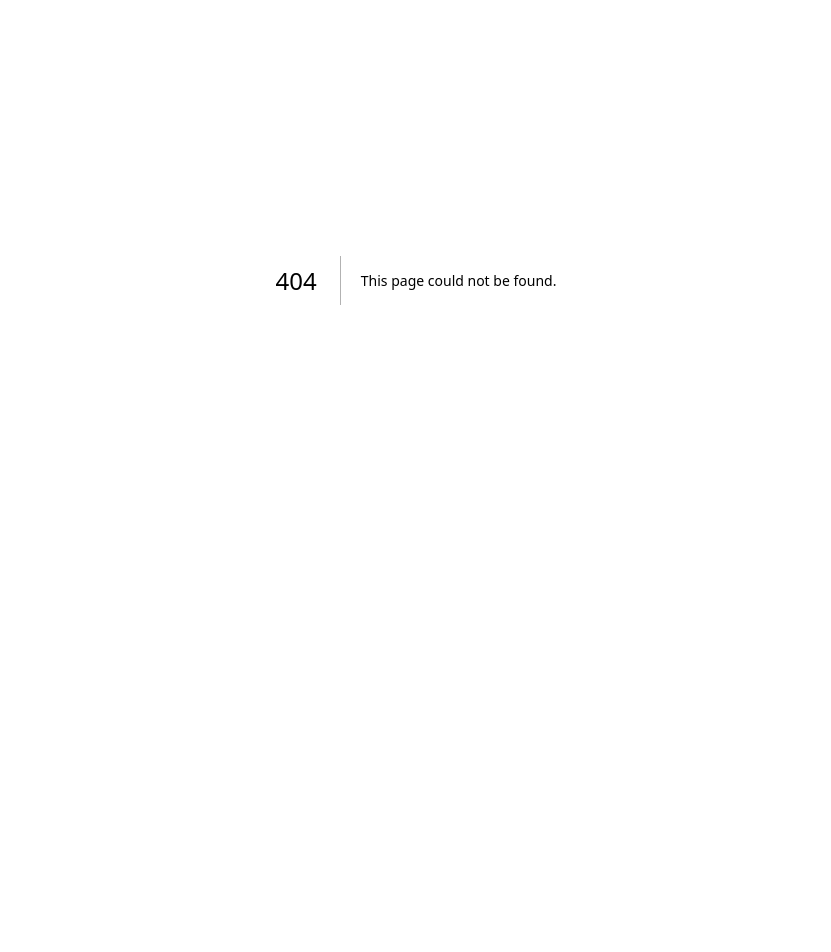
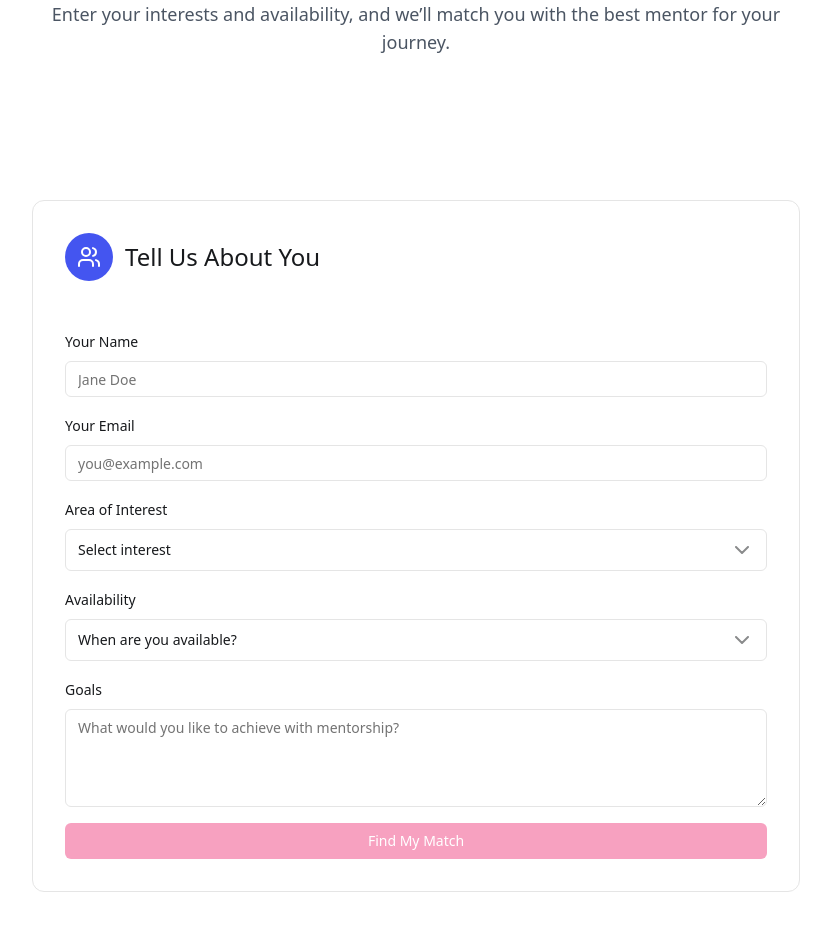
Before and after one commit to angelztang/internationalgirlsacademy, a Next.js app in the folder frontend/: page /match in a window 1280 px wide. Before the commit this address had no page. Shown: the part 120-1072 px from the top of the page, without its empty margins (224-1055 px from the left). Before the commit the page ends 800 px from the top, so only its background shows below. Built offline with nearby package versions, Linux system fonts and the light colour scheme.

Commit message:
Started Auth Context

```diff
--- a/frontend/src/app/layout.tsx
+++ b/frontend/src/app/layout.tsx
@@ -1,6 +1,7 @@
 import type { Metadata } from "next";
 import { Geist, Geist_Mono } from "next/font/google";
 import "./globals.css";
+import { AuthProvider } from "@/context/AuthContext";
 
 const geistSans = Geist({
   variable: "--font-geist-sans",
@@ -27,7 +28,7 @@ export default function RootLayout({
       <body
         className={`${geistSans.variable} ${geistMono.variable} antialiased`}
       >
-        {children}
+        <AuthProvider>{children}</AuthProvider>
       </body>
     </html>
   );
--- /dev/null
+++ b/frontend/src/app/match/page.tsx
@@ -0,0 +1,170 @@
+"use client";
+
+import Navbar from "@/components/LandingPage/Navbar";
+import Footer from "@/components/LandingPage/Footer";
+import { Card } from "@/lib/ui/card";
+import { Button } from "@/lib/ui/button";
+import { Input } from "@/lib/ui/input";
+import { Textarea } from "@/lib/ui/textarea";
+import {
+  Select,
+  SelectContent,
+  SelectItem,
+  SelectTrigger,
+  SelectValue,
+} from "@/lib/ui/select";
+import { Calendar, Users } from "lucide-react";
+import { useState } from "react";
+
+export default function MentorshipMatchingPage() {
+  const [submitted, setSubmitted] = useState(false);
+  const [match, setMatch] = useState<{
+    name: string;
+    role: string;
+    bio: string;
+  } | null>(null);
+
+  function handleSubmit() {
+    // In real app: call API to get best mentor match
+    // Mocking one match here
+    setMatch({
+      name: "Sarah Johnson",
+      role: "Software Engineer at Google",
+      bio: "Passionate about guiding students in tech and career growth.",
+    });
+    setSubmitted(true);
+  }
+
+  return (
+    <div className="min-h-screen bg-lavender">
+      <Navbar />
+
+      {/* Hero */}
+      <section className="py-16 px-4 bg-white">
+        <div className="container mx-auto max-w-3xl text-center">
+          <h1 className="text-4xl font-bold mb-4">Mentorship Matching</h1>
+          <p className="text-gray-600 text-lg">
+            Enter your interests and availability, and we’ll match you with the
+            best mentor for your journey.
+          </p>
+        </div>
+      </section>
+
+      {/* Matching Form */}
+      {!submitted && (
+        <section className="py-20 px-4 bg-white">
+          <div className="container mx-auto max-w-3xl">
+            <Card className="p-8">
+              <div className="flex items-center gap-3 mb-6">
+                <div className="w-12 h-12 bg-[#4455f0] rounded-full flex items-center justify-center">
+                  <Users className="w-6 h-6 text-white" />
+                </div>
+                <h3 className="text-2xl">Tell Us About You</h3>
+              </div>
+
+              <div className="grid gap-4">
+                <div className="space-y-2">
+                  <label className="text-sm">Your Name</label>
+                  <Input type="text" placeholder="Jane Doe" />
+                </div>
+
+                <div className="space-y-2">
+                  <label className="text-sm">Your Email</label>
+                  <Input type="email" placeholder="you@example.com" />
+                </div>
+
+                <div className="space-y-2">
+                  <label className="text-sm">Area of Interest</label>
+                  <Select>
+                    <SelectTrigger>
+                      <SelectValue placeholder="Select interest" />
+                    </SelectTrigger>
+                    <SelectContent>
+                      <SelectItem value="tech">
+                        Technology & Software
+                      </SelectItem>
+                      <SelectItem value="entrepreneurship">
+                        Entrepreneurship
+                      </SelectItem>
+                      <SelectItem value="research">
+                        Research & Innovation
+                      </SelectItem>
+                      <SelectItem value="career">Career Development</SelectItem>
+                    </SelectContent>
+                  </Select>
+                </div>
+
+                <div className="space-y-2">
+                  <label className="text-sm">Availability</label>
+                  <Select>
+                    <SelectTrigger>
+                      <SelectValue placeholder="When are you available?" />
+                    </SelectTrigger>
+                    <SelectContent>
+                      <SelectItem value="weekdays">
+                        Weekdays (Evenings)
+                      </SelectItem>
+                      <SelectItem value="weekends">Weekends</SelectItem>
+                      <SelectItem value="flexible">Flexible</SelectItem>
+                    </SelectContent>
+                  </Select>
+                </div>
+
+                <div className="space-y-2">
+                  <label className="text-sm">Goals</label>
+                  <Textarea
+                    placeholder="What would you like to achieve with mentorship?"
+                    rows={4}
+                  />
+                </div>
+
+                <Button
+                  className="w-full bg-pink text-white hover:bg-[#f690b0]"
+                  onClick={handleSubmit}
+                >
+                  Find My Match
+                </Button>
+              </div>
+            </Card>
+          </div>
+        </section>
+      )}
+
+      {/* Match Result */}
+      {submitted && match && (
+        <section className="py-20 px-4 bg-white">
+          <div className="container mx-auto max-w-3xl">
+            <Card className="p-8">
+              <div className="flex items-center gap-3 mb-6">
+                <div className="w-12 h-12 bg-pink rounded-full flex items-center justify-center">
+                  <Calendar className="w-6 h-6 text-white" />
+                </div>
+                <h3 className="text-2xl">We Found a Match!</h3>
+              </div>
+
+              <div className="flex items-center gap-4 mb-4">
+                <div className="w-12 h-12 bg-[#4455f0] rounded-full flex items-center justify-center text-white font-bold">
+                  {match.name
+                    .split(" ")
+                    .map((n) => n[0])
+                    .join("")}
+                </div>
+                <div>
+                  <h4 className="text-lg font-semibold">{match.name}</h4>
+                  <p className="text-sm text-gray-600">{match.role}</p>
+                </div>
+              </div>
+
+              <p className="text-gray-700 mb-4">{match.bio}</p>
+              <Button className="w-full bg-[#4455f0] text-white hover:bg-[#3344df]">
+                Connect with {match.name}
+              </Button>
+            </Card>
+          </div>
+        </section>
+      )}
+
+      <Footer />
+    </div>
+  );
+}
--- /dev/null
+++ b/frontend/src/context/AuthContext.tsx
@@ -0,0 +1,48 @@
+import React, { createContext, useContext, useState, ReactNode } from "react";
+
+type User = {
+  id: string;
+  name: string;
+  email: string;
+};
+
+type AuthContextType = {
+  user: User | null;
+  login: (email: string, password: string) => Promise<void>;
+  signup: (name: string, email: string, password: string) => Promise<void>;
+  logout: () => void;
+};
+
+const AuthContext = createContext<AuthContextType | undefined>(undefined);
+
+export const AuthProvider = ({ children }: { children: ReactNode }) => {
+  const [user, setUser] = useState<User | null>(null);
+
+  const login = async (email: string, password: string) => {
+    // Replace with real API call
+    setUser({ id: "1", name: "Demo User", email });
+  };
+
+  const signup = async (name: string, email: string, password: string) => {
+    // Replace with real API call
+    setUser({ id: "2", name, email });
+  };
+
+  const logout = () => {
+    setUser(null);
+  };
+
+  return (
+    <AuthContext.Provider value={{ user, login, signup, logout }}>
+      {children}
+    </AuthContext.Provider>
+  );
+};
+
+export const useAuth = () => {
+  const context = useContext(AuthContext);
+  if (!context) {
+    throw new Error("useAuth must be used within an AuthProvider");
+  }
+  return context;
+};
```
Also changed, not shown: frontend/src/app/page.tsx (+63 -24 lines).
